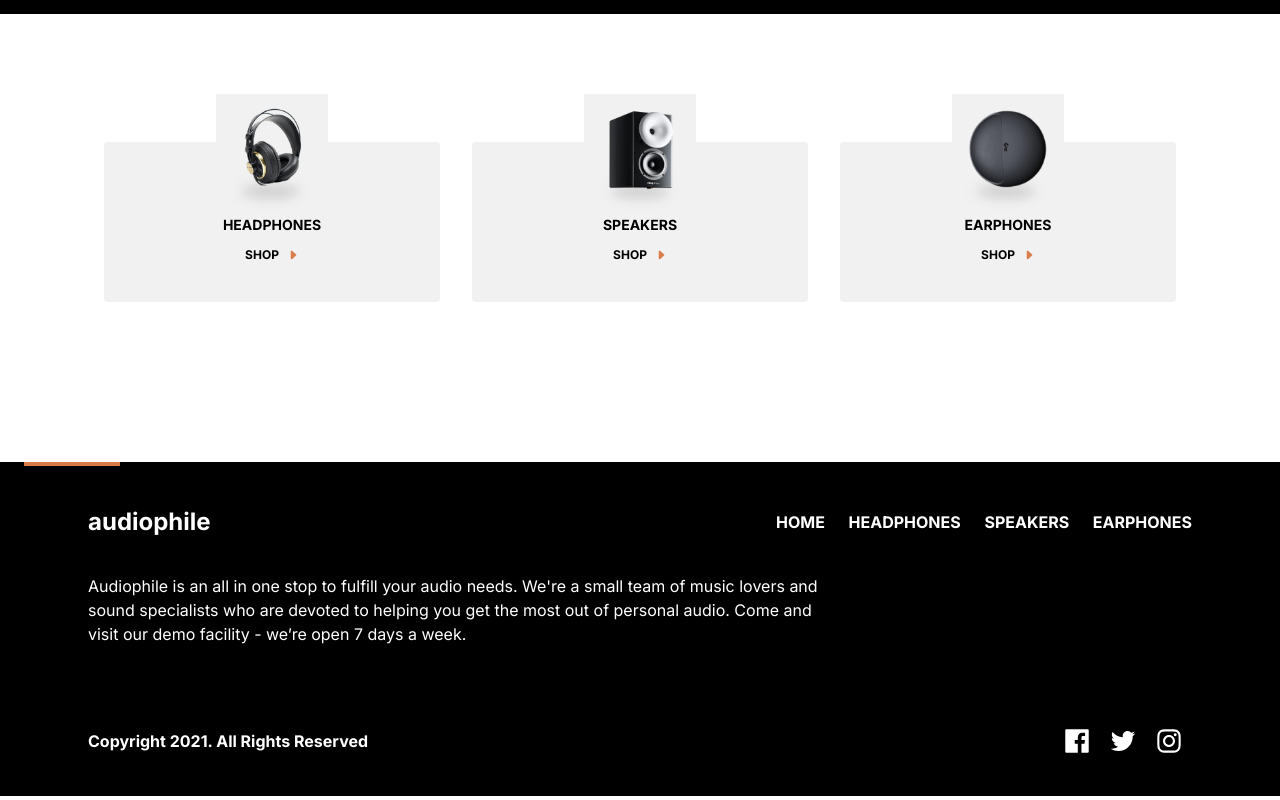
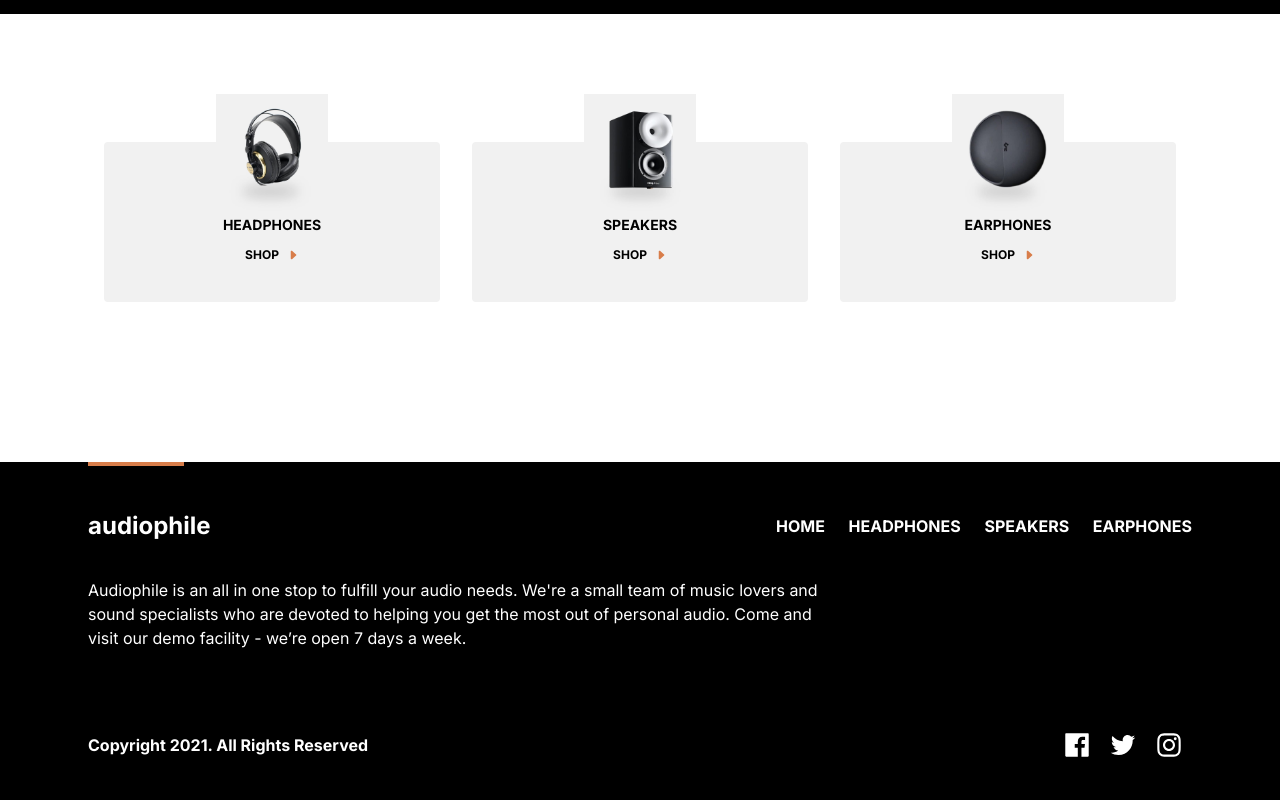
Before and after one commit to john-mathis/Audiophile, a Next.js app: page / in a window 1280 px wide. Shown: the part 570-1370 px from the top of the page. Built offline with nearby package versions, Linux system fonts and the light colour scheme.

Commit message:
footer edits

```diff
--- a/app/components/Footer/Footer.tsx
+++ b/app/components/Footer/Footer.tsx
@@ -9,7 +9,7 @@ const Footer = () => {
   return (
     <section className="relative bg-black text-white px-6 py-10 text-center md:text-left mt-24">
       <div className="max-w-[69rem] xl:m-auto">
-        <div className="border-t-4 w-24 mx-auto md:mx-0 absolute top-0 left-0 md:left-6  right-0 border-[--dark-orange]"></div>
+        <div className="relative bottom-10 border-t-4 w-24 mx-auto md:mx-0 border-[--dark-orange]"></div>
 
         <div className="lg:flex lg:justify-between lg:items-center">
           <p className="text-2xl font-bold mb-8 lg:mb-0">audiophile </p>
```
